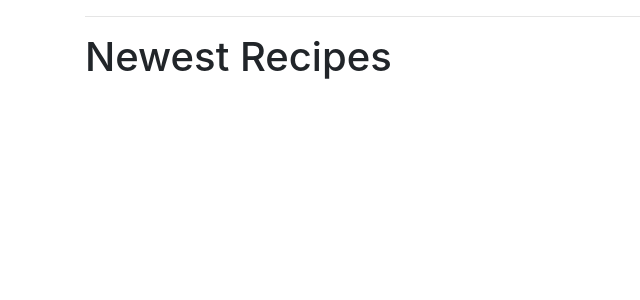
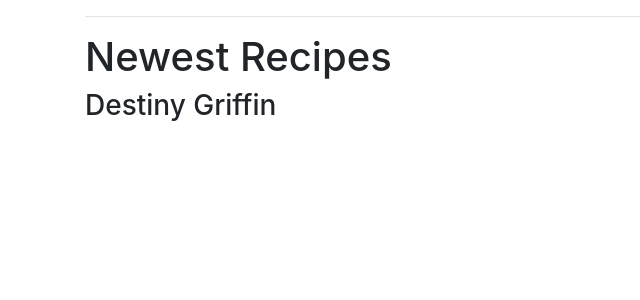
Before and after one commit to destinygriffin/dgriffin_recipes, a Flask app: page / in a window 1280 px wide. Shown: the part 59-359 px from the top of the page, without its empty margins (0-640 px from the left). Run offline with Flask 2, Linux system fonts and the light colour scheme; data that the repository does not hold is empty; some libraries are stand-ins or nearby versions.

Commit message:
Update index.html

```diff
--- a/templates/index.html
+++ b/templates/index.html
@@ -2,7 +2,7 @@
 body %}
 
 <h1>Newest Recipes</h1>
-
+<h3>Destiny Griffin</h3>
 {% if all_recipes %}
 <table class="table table-hover">
   <thead>
```
